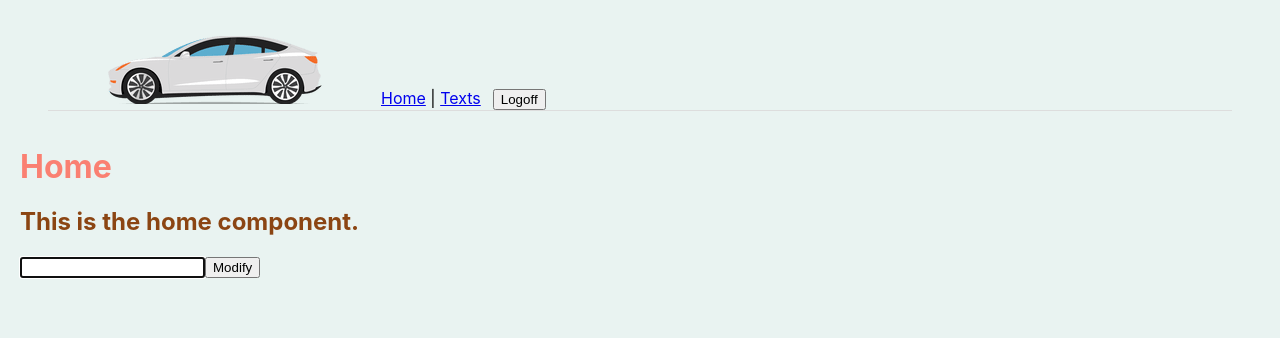
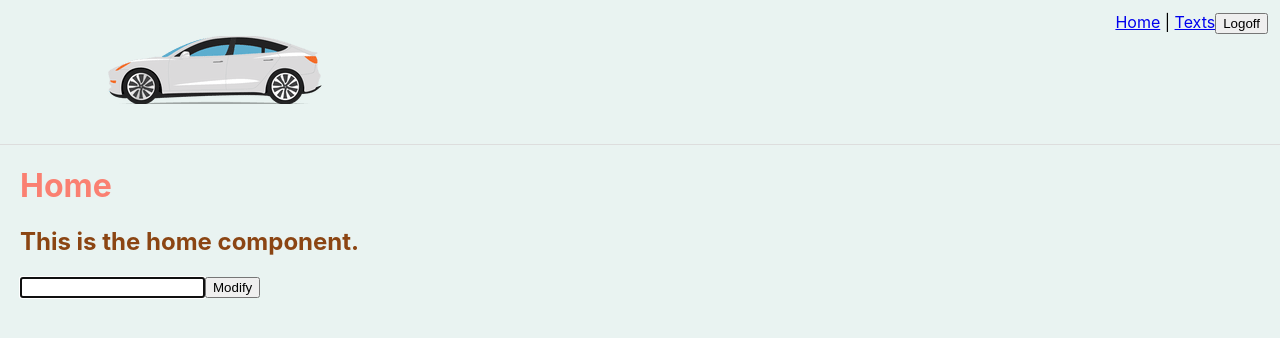
Before and after one commit to rodrigocfd/vue-test, a React (Create React App) app: page /#/login in a window 1280 px wide. Both pictures are taken after typing "Sample", "Sample123" into the empty fields and a click on the input "Proceed". Shown: the top 338 px of the page. Built offline with nearby package versions, Linux system fonts and the light colour scheme.

Commit message:
Header with flexbox.

```diff
--- a/src/app/Header.jsx
+++ b/src/app/Header.jsx
@@ -14,13 +14,15 @@ function Header() {
 
 	return (
 		<Div0>
+			<div className="topWrap">
 				<div className="left">
 					<div className="logo"></div>
+				</div>
+				<div className="rite">
 					<Link to="/home">Home</Link> | {' '}
 					<Link to="/texts">Texts</Link>
+					<LogoffButton />
 				</div>
-			<div className="rite">
-				<LogoffButton />
 			</div>
 		</Div0>
 	);
@@ -28,23 +30,28 @@ function Header() {
 
 const Div0 = styled.div`
 	border-bottom: 1px solid #ddd;
-	margin: 36px 48px;
 	background-repeat: repeat;
 
+	> .topWrap {
+		display: flex;
+		flex-direction: row;
+
 		> .left {
-		display: inline;
+			flex-grow: 1;
 
 			> .logo {
 				display: inline-block;
+				margin: 36px 48px;
 				width: 333px;
 				height: 68px;
 				background: url('/images/logo-header.png') no-repeat center center;
 			}
 		}
 		> .rite {
-		display: inline;
+			flex-grow: 1;
 			text-align: right;
-		margin-left: 12px;
+			padding: 12px;
+		}
 	}
 `;
 
```
Lines whose indentation alone changed are shown as unchanged.
